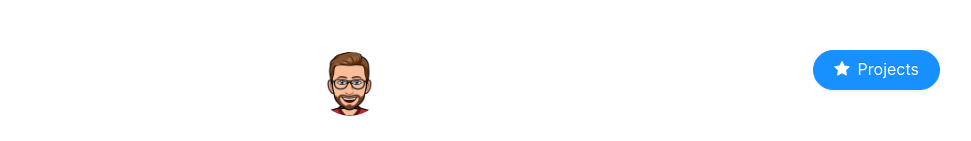
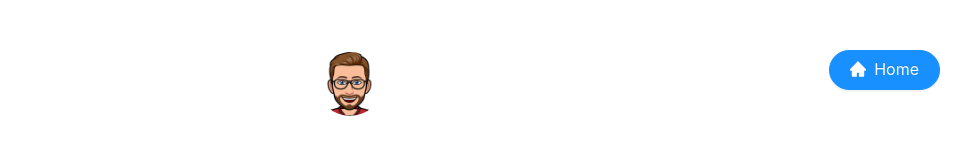
Before and after one commit to alexcarmichael/alexcarm-site, a React (Create React App) app: page /projects in a window 1280 px wide. Shown: the top 141 px of the page, without its empty margins (290-1261 px from the left). Built offline with nearby package versions, Linux system fonts and the light colour scheme; the HTML template or start-up script is replaced by a standard one; a web font is replaced by a local one.

Commit message:
Navigation fixes

```diff
--- a/src/components/Header.js
+++ b/src/components/Header.js
@@ -1,10 +1,24 @@
 import React from 'react';
 import { Avatar, Button } from 'antd';
-import { StarFilled } from '@ant-design/icons';
+import { StarFilled, HomeFilled } from '@ant-design/icons';
 import { Link } from 'react-router-dom';
 import alex from '../images/alex-avatar.jpg';
 
-export const Header = () => {
+export const Header = ({ cta }) => {
+  const { title } = cta;
+  const { route } = cta;
+
+  const headerIcon = () => {
+    switch (title) {
+      case 'Home':
+        return <HomeFilled />;
+      case 'Projects':
+        return <StarFilled />;
+      default:
+        return <StarFilled />;
+    }
+  };
+
   return (
     <header style={{ margin: '0 auto', fontSize: '1.2rem' }}>
       <nav>
@@ -13,14 +27,14 @@ export const Header = () => {
         </Link>
         <section style={{ position: 'absolute', top: 50, right: 50 }}>
           <div>
-            <Link to='/projects'>
+            <Link to={route}>
               <Button
                 className='projects-btn'
                 type='primary'
                 shape='round'
-                icon={<StarFilled />}
+                icon={headerIcon()}
                 size='large'>
-                Projects
+                {title}
               </Button>
             </Link>
           </div>
--- a/src/components/Layout.js
+++ b/src/components/Layout.js
@@ -6,7 +6,7 @@ import { Footer } from './Footer';
 export const Layout = (props) => {
   return (
     <div>
-      <Header />
+      <Header cta={{ title: 'Projects', route: '/projects' }} />
       {props.children}
       <Footer />
     </div>
--- a/src/components/Projects.js
+++ b/src/components/Projects.js
@@ -13,6 +13,7 @@ export const Projects = () => {
     setTimeout(() => {
       setLoading(false);
     }, 1400);
+    clearTimeout();
     onChange();
   }, []);
 
@@ -22,7 +23,7 @@ export const Projects = () => {
 
   return (
     <>
-      <Header />
+      <Header cta={{ title: 'Home', route: '/' }} />
       <Title style={{ borderBottom: '4px solid #3DB0F7' }}>
         {' '}
         Recent Projects
```
